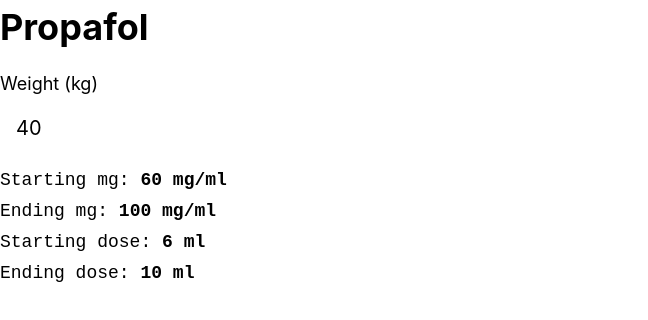
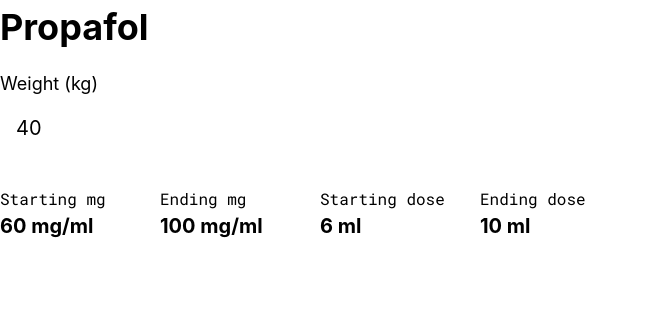
Before and after one commit to ByronGuina/drugly, a Next.js app: page /drugs/propafol in a window 1280 px wide. Shown: the top 320 px of the page, without its empty margins (0-648 px from the left). Built offline with nearby package versions, Linux system fonts and the light colour scheme.

Commit message:
Drug layout

```diff
--- a/components/drug-output.tsx
+++ b/components/drug-output.tsx
@@ -1,9 +1,15 @@
 import * as React from 'react'
 
 type Props = {
-    children: React.ReactNode
+    title: React.ReactNode
+    value: React.ReactNode
 }
 
-export const DrugOutput = ({ children }: Props) => {
-    return <p className="text-lg font-mono">{children}</p>
+export const DrugOutput = ({ title, value }: Props) => {
+    return (
+        <div className="py-5 w-40">
+            <h2 className="text-md font-mono">{title}</h2>
+            <p className="tabular text-xl font-bold">{value}</p>
+        </div>
+    )
 }
--- a/formulas/templates.ts
+++ b/formulas/templates.ts
@@ -1,2 +1,2 @@
-export const toMl = value => `${value} ml`;
-export const toMgMl = value => `${value} mg/ml`;
+export const toMl = value => `${value} ml`
+export const toMgMl = value => `${value} mg/ml`
--- a/pages/_app.tsx
+++ b/pages/_app.tsx
@@ -37,6 +37,10 @@ const MyApp = ({ Component, pageProps }) => {
 
                 <link rel="shortcut icon" type="image/png" href="/favicon.png" />
                 <link rel="apple-touch-icon" href="/favicon.png" />
+                <link
+                    href="https://fonts.googleapis.com/css2?family=Roboto+Mono&display=swap"
+                    rel="preconnect stylesheet"
+                />
             </Head>
             <div className="designed by byron">
                 <Component {...pageProps} />
--- a/pages/drugs/[drug].tsx
+++ b/pages/drugs/[drug].tsx
@@ -31,37 +31,13 @@ export default function RangeDrugTemplate({ drug }: Props) {
                     placeholder="Enter weight in kg (i.e. 50)"
                 />
             </div>
-            <div className="space-y-1">
-                {'mg' in result && (
-                    <DrugOutput>
-                        mg: <b>{result.mg}</b>
-                    </DrugOutput>
-                )}
-                {'ml' in result && (
-                    <DrugOutput>
-                        Starting ml: <b>{result.ml}</b>
-                    </DrugOutput>
-                )}
-                {'startMg' in result && (
-                    <DrugOutput>
-                        Starting mg: <b>{result.startMg}</b>
-                    </DrugOutput>
-                )}
-                {'endMg' in result && (
-                    <DrugOutput>
-                        Ending mg: <b>{result.endMg}</b>
-                    </DrugOutput>
-                )}
-                {'startMl' in result && (
-                    <DrugOutput>
-                        Starting dose: <b>{result.startMl}</b>
-                    </DrugOutput>
-                )}
-                {'endMl' in result && (
-                    <DrugOutput>
-                        Ending dose: <b>{result.endMl}</b>
-                    </DrugOutput>
-                )}
+            <div className="flex flex-wrap">
+                {'mg' in result && <DrugOutput title="Starting mg" value={result.mg} />}
+                {'ml' in result && <DrugOutput title="Starting ml" value={result.ml} />}
+                {'startMg' in result && <DrugOutput title="Starting mg" value={result.startMg} />}
+                {'endMg' in result && <DrugOutput title="Ending mg" value={result.endMg} />}
+                {'startMl' in result && <DrugOutput title="Starting dose" value={result.startMl} />}
+                {'endMl' in result && <DrugOutput title="Ending dose" value={result.endMl} />}
             </div>
         </div>
     )
--- a/styles/base.css
+++ b/styles/base.css
@@ -1,3 +1,5 @@
+@import url('https://rsms.me/inter/inter.css');
+
 @font-face {
     font-family: 'Byron Sans';
     src: url('./fonts/Graphik-Regular.woff2') format('woff2');
@@ -21,3 +23,7 @@ html {
     font-kerning: auto;
     font-feature-settings: 'kern', 'liga', 'clig', 'calt', 'cv10', 'cv06';
 }
+
+.tabular {
+    font-feature-settings: 'tnum';
+}
--- a/tailwind.config.js
+++ b/tailwind.config.js
@@ -6,8 +6,8 @@ module.exports = {
             tablet: { min: '887px', max: '1353px' },
         },
         fontFamily: {
-            sans: "'Byron Sans', 'Inter', 'sans-serif'",
-            mono: "'Inconsolata', monospace",
+            sans: "'Inter', 'sans-serif'",
+            mono: "'Roboto Mono', monospace",
         },
         extend: {
             colors: {
```
